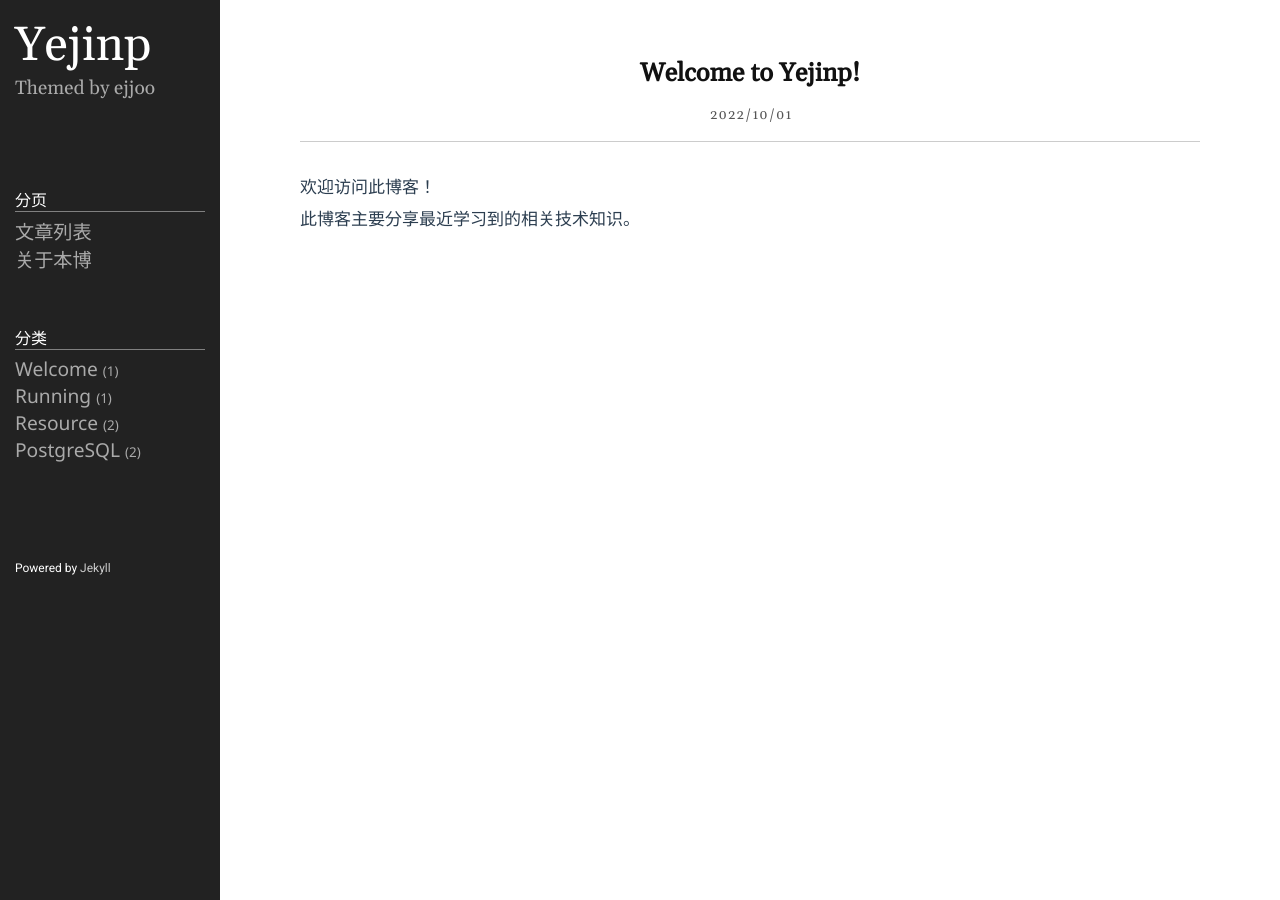
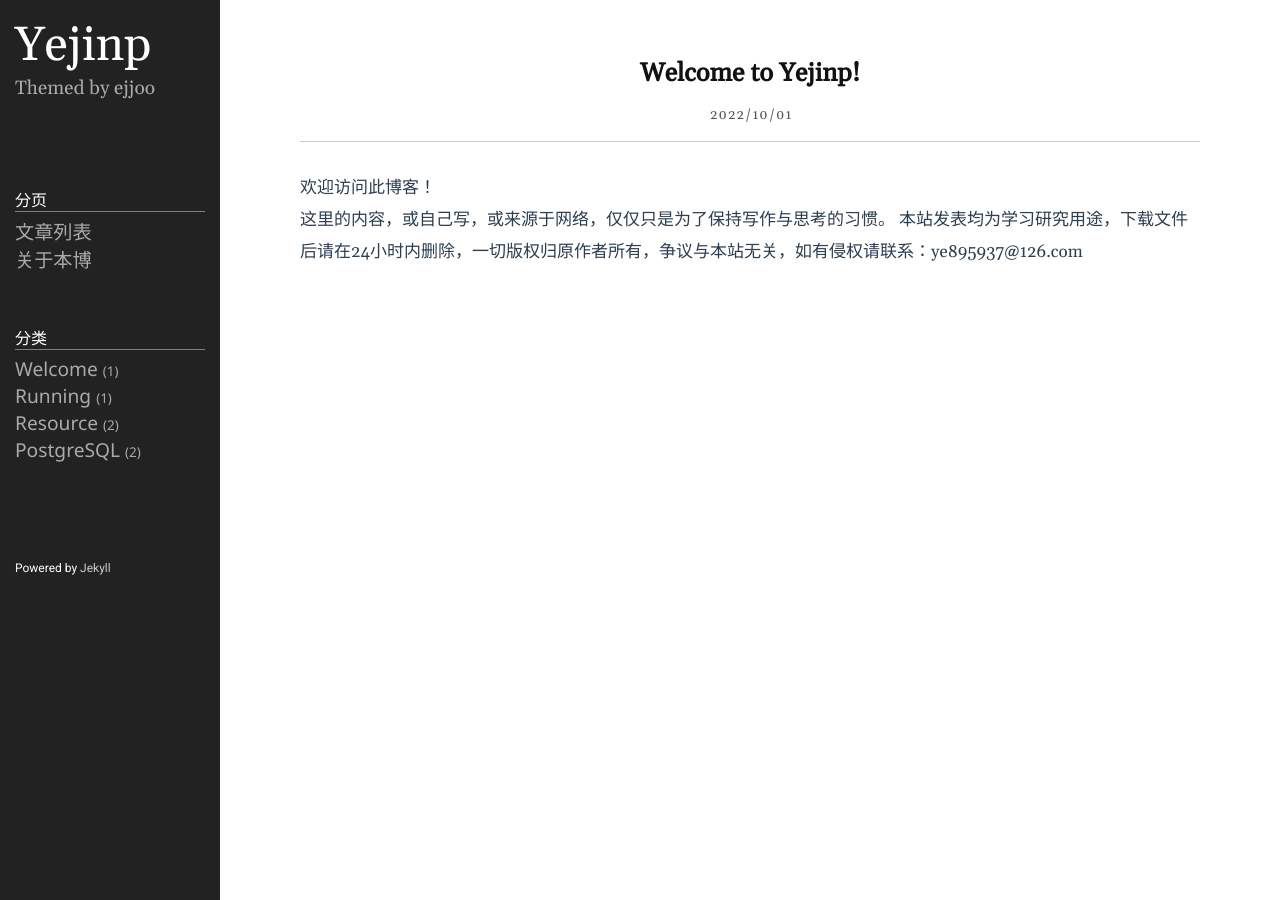
Before and after one commit to yejinp/yejinp.github.io, a Jekyll site: the page built from _posts/2022-10-01-welcome-to-my-website.markdown, in a window 1280 px wide. Built offline with Jekyll 4.4.1, drawn with Linux system fonts in a browser that asks for light colours.

Commit message:
add contents

```diff
--- a/_posts/2022-10-01-welcome-to-my-website.markdown
+++ b/_posts/2022-10-01-welcome-to-my-website.markdown
@@ -8,4 +8,5 @@ tags: test-tag
 
 欢迎访问此博客！
 
-此博客主要分享最近学习到的相关技术知识。
+这里的内容，或自己写，或来源于网络，仅仅只是为了保持写作与思考的习惯。
+本站发表均为学习研究用途，下载文件后请在24小时内删除，一切版权归原作者所有，争议与本站无关，如有侵权请联系：ye895937@126.com
--- a/_posts/2022-10-03-网络资源.markdown
+++ b/_posts/2022-10-03-网络资源.markdown
@@ -20,6 +20,8 @@ category: resource
   - [joelonsoftware](https://www.joelonsoftware.com/)
 
   - [Vamei](https://www.cnblogs.com/vamei/)
+
+  - [星冇之家](https://www.5252.online/)
 
 
 * 网络资源类
```
